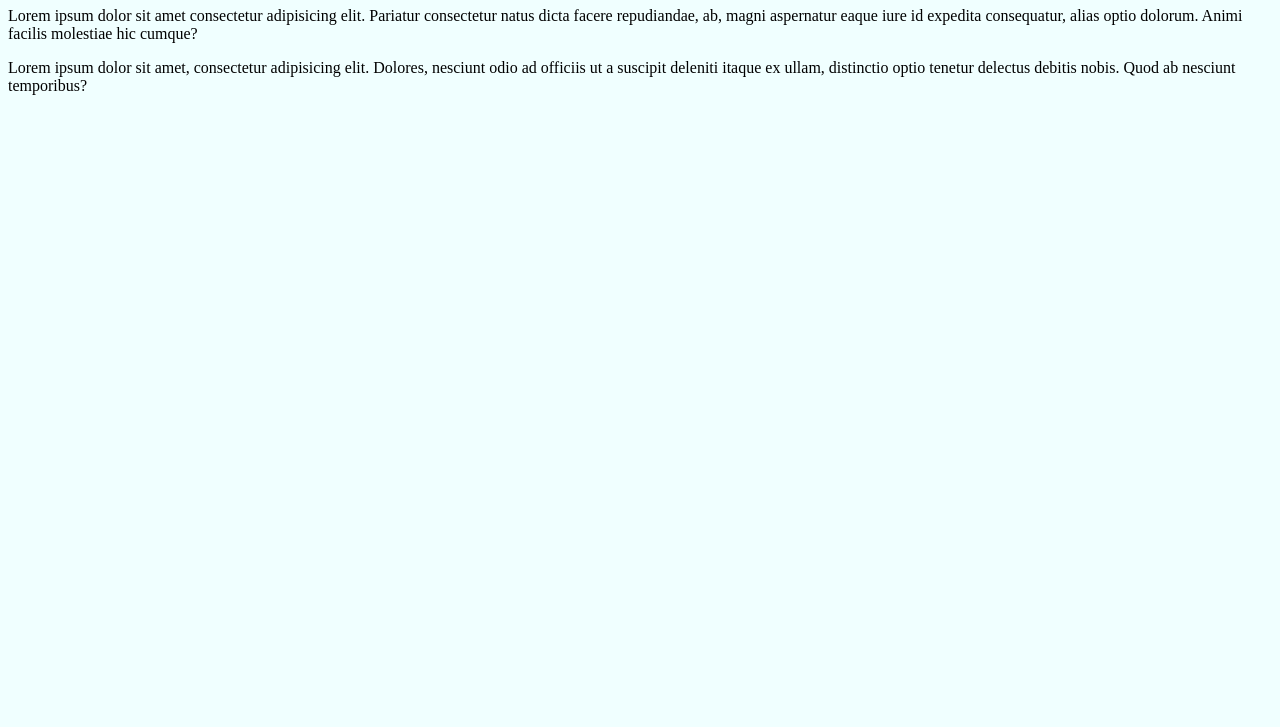
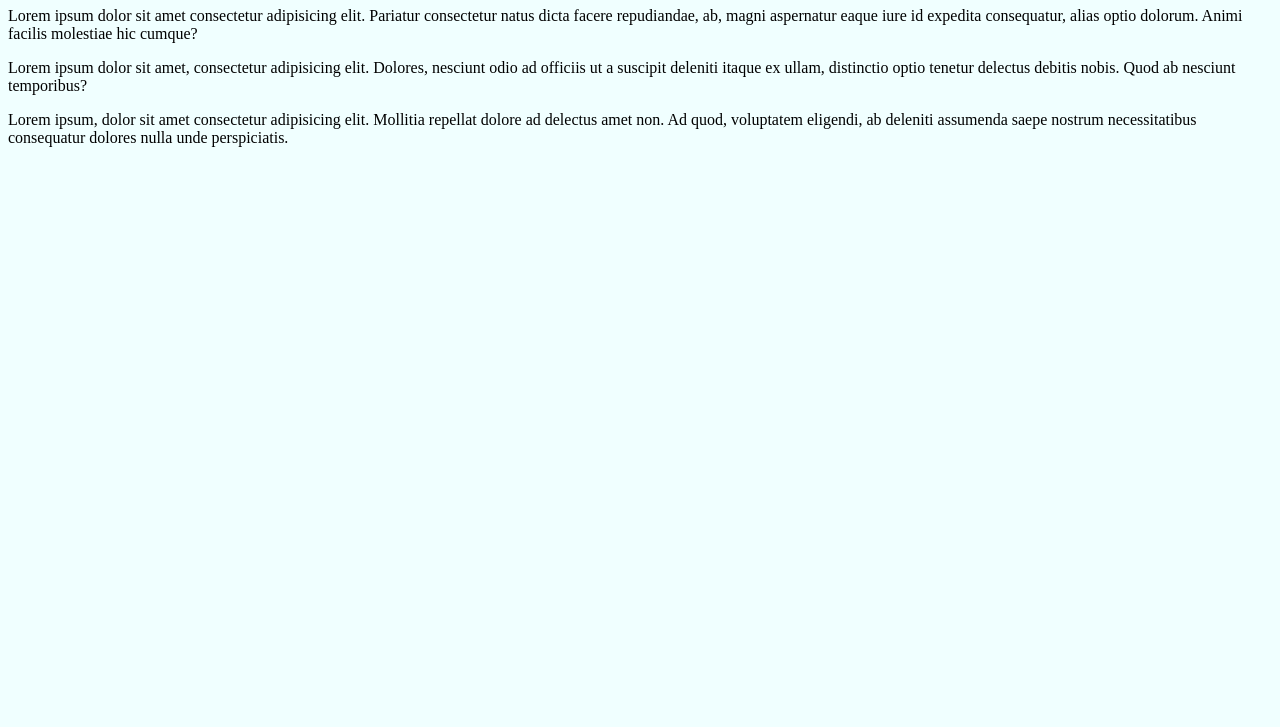
Before and after one commit to DiegoRuiz003/Ejemplo_Taller_GIT, a plain HTML site: page index.html in a window 1280 px wide. Shown: the part 73-800 px from the top of the page. Drawn offline with Linux system fonts and the light colour scheme.

Commit message:
Version 5: Parrafo 2

```diff
--- a/index.html
+++ b/index.html
@@ -10,5 +10,6 @@
     <h1>HOLA MUNDO</h1>
     <p>Lorem ipsum dolor sit amet consectetur adipisicing elit. Pariatur consectetur natus dicta facere repudiandae, ab, magni aspernatur eaque iure id expedita consequatur, alias optio dolorum. Animi facilis molestiae hic cumque?</p>
     <p>Lorem ipsum dolor sit amet, consectetur adipisicing elit. Dolores, nesciunt odio ad officiis ut a suscipit deleniti itaque ex ullam, distinctio optio tenetur delectus debitis nobis. Quod ab nesciunt temporibus?</p>
+    <p>Lorem ipsum, dolor sit amet consectetur adipisicing elit. Mollitia repellat dolore ad delectus amet non. Ad quod, voluptatem eligendi, ab deleniti assumenda saepe nostrum necessitatibus consequatur dolores nulla unde perspiciatis.</p>
 </body>
 </html>
```
